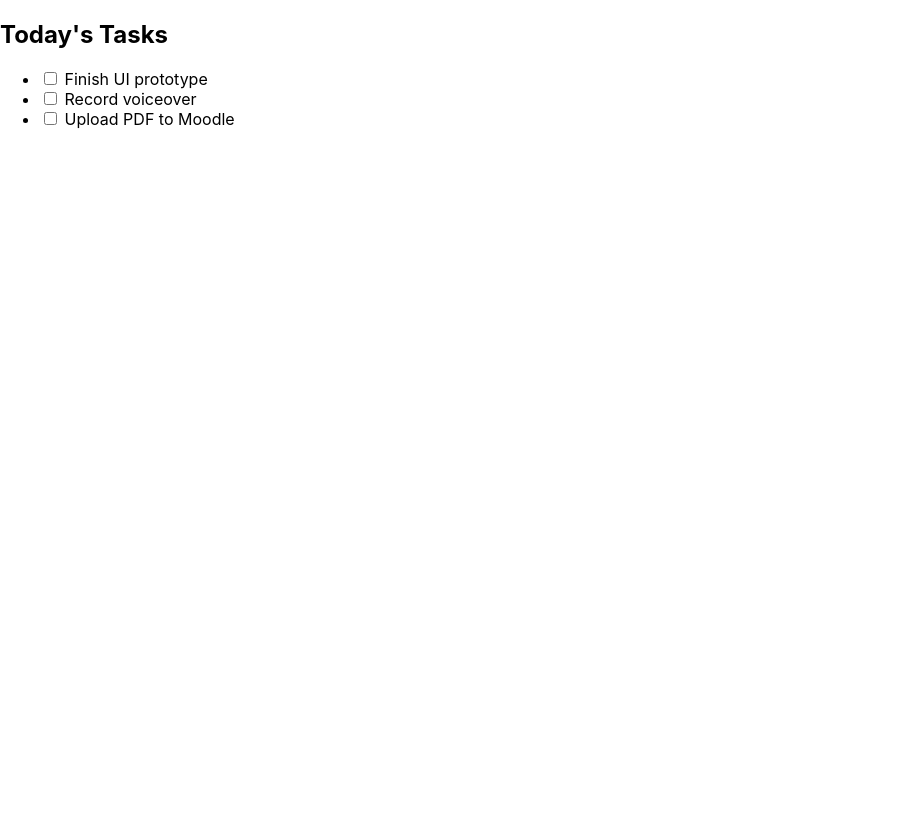
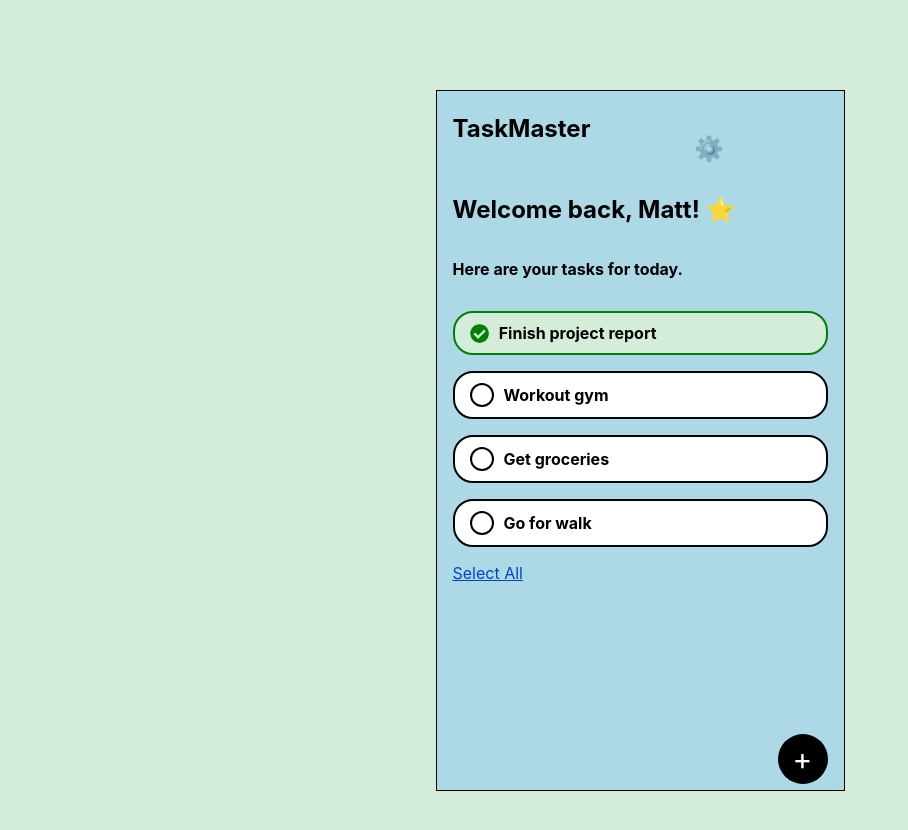
Before and after one commit to matthewlukyanov2/Task-Master, a React (Create React App) app in the folder taskmaster-app/: page /dashboard in a window 1280 px wide. Shown: the top 830 px of the page, without its empty margins (0-908 px from the left). Before the commit the page ends 800 px from the top, so only its background shows below. Built offline with nearby package versions, Linux system fonts and the light colour scheme.

Commit message:
added edit icon to bring you to settings page

```diff
--- a/taskmaster-app/src/pages/Dashboard.js
+++ b/taskmaster-app/src/pages/Dashboard.js
@@ -1,15 +1,60 @@
-function Dashboard() {
-    return (
-      <div className="dashboard">
-        <h2>Today's Tasks</h2>
-        {/* Later: map tasks here */}
-        <ul>
-          <li><input type="checkbox" /> Finish UI prototype</li>
-          <li><input type="checkbox" /> Record voiceover</li>
-          <li><input type="checkbox" /> Upload PDF to Moodle</li>
-        </ul>
+import React from "react";
+import "../styles/Dashboard.css";
+import { useNavigate } from 'react-router-dom';
+import { FaCog, FaCheckCircle } from "react-icons/fa";
+
+const Dashboard = () => {
+    const navigate = useNavigate();
+
+  const tasks = [
+    { id: 1, text: "Finish project report", completed: true },
+    { id: 2, text: "Workout gym", completed: false },
+    { id: 3, text: "Get groceries", completed: false },
+    { id: 4, text: "Go for walk", completed: false },
+  ];
+
+  return (
+    <div className="dashboard-container">
+      <div className="dashboard-wrapper">
+        <div className="dashboard-header">
+          <span className="logo">TaskMaster</span>
+          <button className="settings-icon" onClick={() => navigate('/settings')}>⚙️</button>
+        </div>
+
+        <h2 style={{ marginTop: "1.5rem" }}>Welcome back, Matt! <span>⭐</span></h2>
+        <p style={{ fontWeight: "bold" }}>Here are your tasks for today.</p>
+
+        <div className="task-list">
+          {tasks.map((task) => (
+            <div
+              key={task.id}
+              className={`task-item ${task.completed ? "completed" : ""}`}
+            >
+              {task.completed ? (
+                <FaCheckCircle style={{ color: "green", fontSize: "1.2rem" }} />
+              ) : (
+                <div
+                  style={{
+                    width: "20px",
+                    height: "20px",
+                    border: "2px solid black",
+                    borderRadius: "50%",
+                  }}
+                />
+              )}
+              {task.text}
+            </div>
+          ))}
+        </div>
+
+        <p style={{ marginTop: "1rem", color: "#0044cc", textDecoration: "underline", cursor: "pointer" }}>
+          Select All
+        </p>
+
+        <div className="add-task-btn">+</div>
       </div>
-    );
-  }
+    </div>
+  );
+};
 
-  export default Dashboard;
+export default Dashboard;
--- a/taskmaster-app/src/styles/Dashboard.css
+++ b/taskmaster-app/src/styles/Dashboard.css
@@ -0,0 +1,64 @@
+.dashboard-container {
+    background: #d4edda;
+    height: 100vh;
+    padding: 40px 20px;
+    display: flex;
+    justify-content: center;
+    align-items: center;
+  }
+
+  .dashboard-wrapper {
+    background-color: #add8e6;
+    width: 375px;
+    min-height: 667px;
+    border: 1px solid black;
+    padding: 1rem;
+    display: flex;
+    flex-direction: column;
+  }
+
+  .dashboard-header {
+    display: flex;
+    justify-content: space-between;
+    align-items: center;
+  }
+
+  .task-list {
+    margin-top: 1rem;
+    display: flex;
+    flex-direction: column;
+    gap: 1rem;
+  }
+
+  .task-item {
+    background-color: white;
+    border: 2px solid black;
+    border-radius: 20px;
+    padding: 10px 15px;
+    display: flex;
+    align-items: center;
+    gap: 10px;
+    font-weight: bold;
+  }
+
+  .task-item.completed {
+    background-color: #d4edda;
+    border-color: green;
+  }
+
+  .add-task-btn {
+    margin-top: auto;
+    align-self: flex-end;
+    background-color: black;
+    color: white;
+    border-radius: 50%;
+    width: 50px;
+    height: 50px;
+    display: flex;
+    justify-content: center;
+    align-items: center;
+    font-size: 30px;
+    cursor: pointer;
+    position: relative;
+    bottom: -10px;
+  }
```
